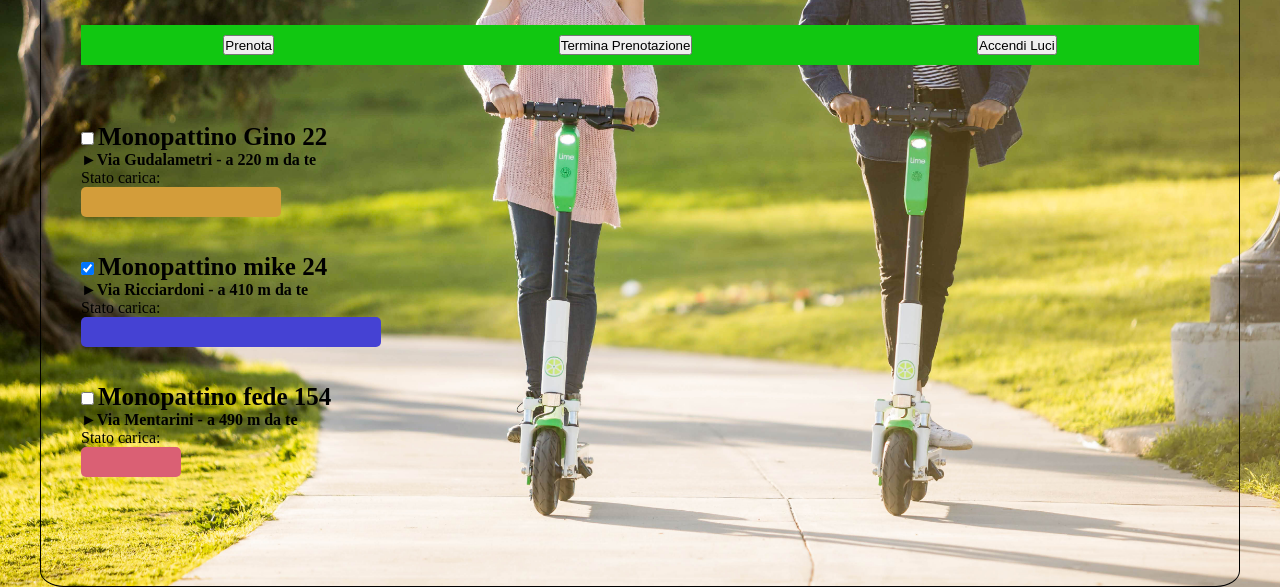
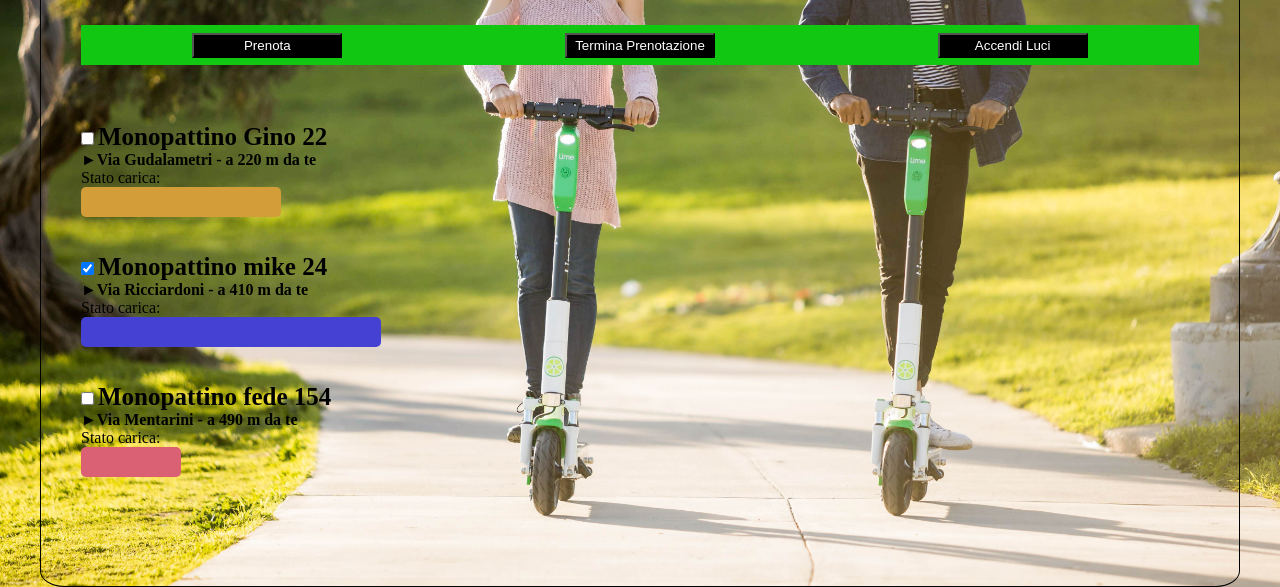
Before and after one commit to simo90xyz/boolean, a plain HTML site: page es1/index.html in a window 1280 px wide. Shown: the part 253-840 px from the top of the page. Drawn offline with Linux system fonts and the light colour scheme.

Commit message:
booleaners

```diff
--- a/es1/index.html
+++ b/es1/index.html
@@ -19,11 +19,9 @@
             </header>
         </div>
             <nav>
-
                 <button>prenota</button>
-                    <button>Termina prenotazione</button>
+                    <button><a href="#">Termina prenotazione</a> </button>
                     <button>Accendi Luci</button>
-
             </nav>
         <br>
             <div class="container">
@@ -34,7 +32,8 @@
                     <span>Stato carica:</span>
                     <div class="java1"></div>
                 </div>
-        <br><br>
+            <br>
+            <br>
                 <div class="box3">
                     <input type="checkbox" name="check" id="check1" checked>
                     <label for="check2"> Monopattino mike 24</label>
@@ -42,7 +41,8 @@
                     <span>Stato carica:</span>
                     <div class="java2"></div>
                 </div>
-        <br><br>
+            <br>
+            <br>
                 <div class="box4">
                     <input type="checkbox" name="check3" id="check3">
                     <label for="check3">Monopattino fede 154</label>
@@ -51,7 +51,6 @@
                     <div class="java3"></div>
                 </div>
             </div>
-
         </section>
     </main>
 </body>
--- a/es1/style.css
+++ b/es1/style.css
@@ -49,11 +49,19 @@
 
 
         button {
-            margin-top: 10px;
+            margin-top: 8px;
             text-transform: capitalize;
-            height: 20px;
+            height: 25px;
+            background-color: black;
+            color: white;
+            width: 150px;
         }
 
+
+        a{
+            color: white;
+          text-decoration: none;
+        }
         button:hover {
             background-color: rgb(241, 66, 66);
         }
@@ -63,8 +71,8 @@
             width: 1200px;
             height: 800px;
             border: solid 1px black;
-            background-color: transparent;
             border-radius: 2%;
+
         }
 
 
```
Lines whose indentation alone changed are shown as unchanged.
